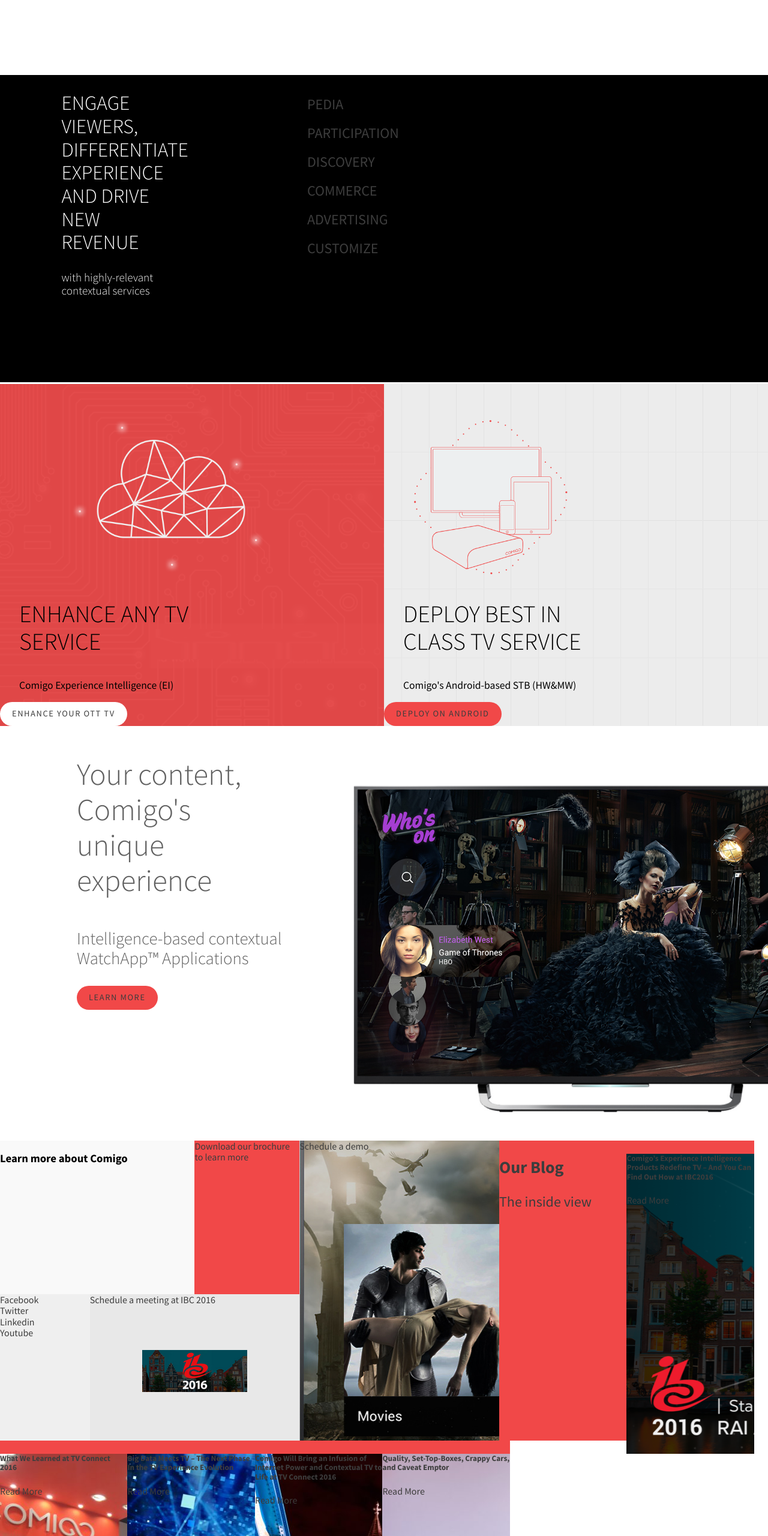
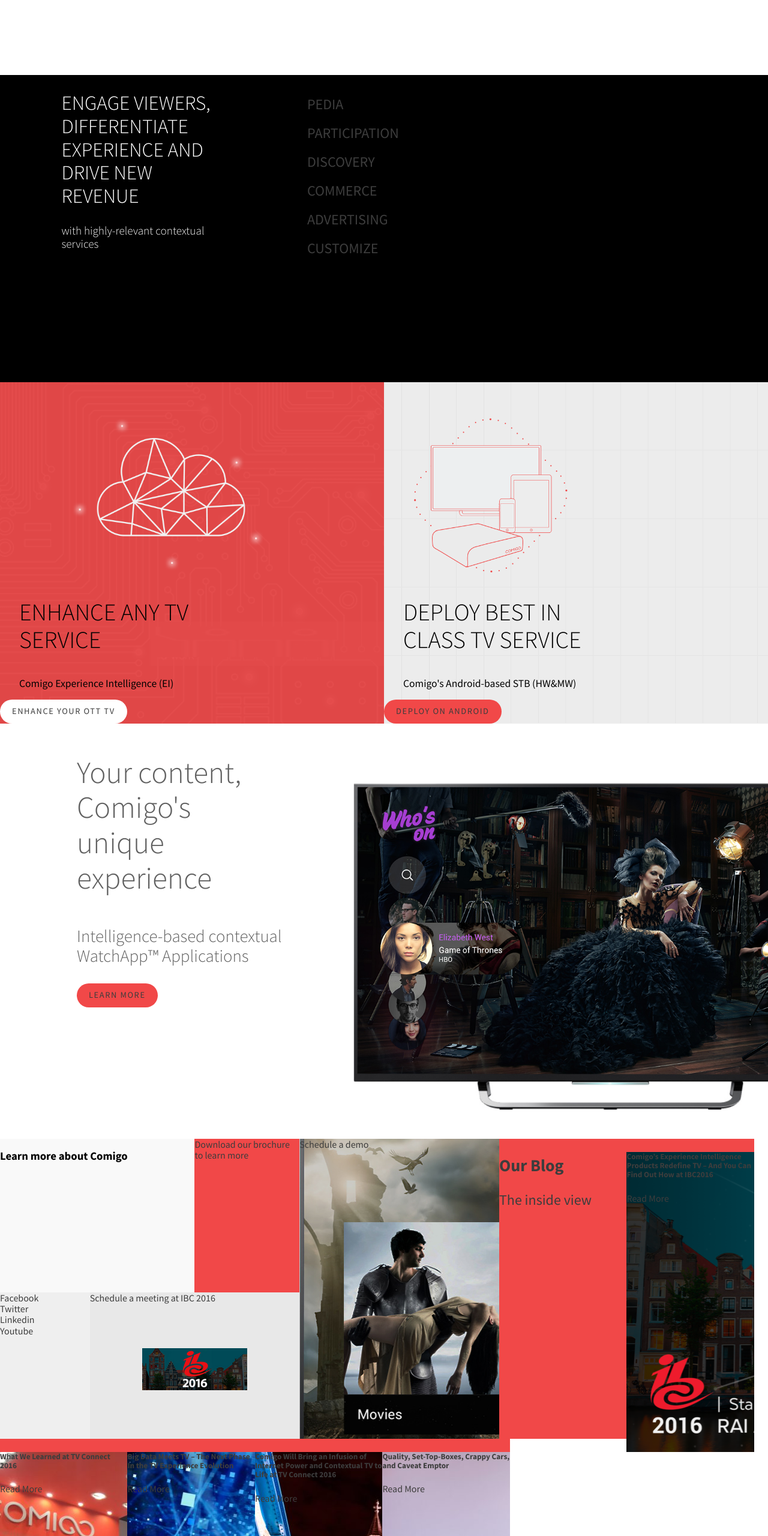
Before and after one commit to ilanpeer/comigo, a website: page index.html in a window 1280 px wide. Shown: the part 880-3440 px from the top of the page at 60% size. Drawn offline with nearby package versions, Linux system fonts and the light colour scheme.

Commit message:
minor plays

```diff
--- a/styles/main.css
+++ b/styles/main.css
@@ -168,16 +168,19 @@
 /* Interactive (a.k.a. Services) */
 
 .services {
-  display: inline-block;
+  display: block;
   background-color: black;
   width: 100%;
   height: 40vw;
   margin: 0 auto;
 }
-
+.align-services {
+  width: 90%;
+  margin: 0 auto;
+}
 .services-txts-left {
   float: left;
-  width: 20%;
+  width: 30%;
   padding-left: 8%;
   text-align: left;
   color: white;
@@ -316,20 +319,16 @@
   float: left;
   width: 60%;
   height: 40vw;
-  background-color: green;
 }
 
-.float-right {
+.schedule-demo {
   float: right;
   width: 40%;
   height: 40vw;
-  /*background-color: red;*/
   background-image: url("../assets/other/screen_demo.jpg");
   background-repeat: no-repeat;
-  /*background-size: 60% auto;*/
   background-position: left, bottom;
 }
-
 .f-l-top {
   float: left;
   width: 100%;
```
